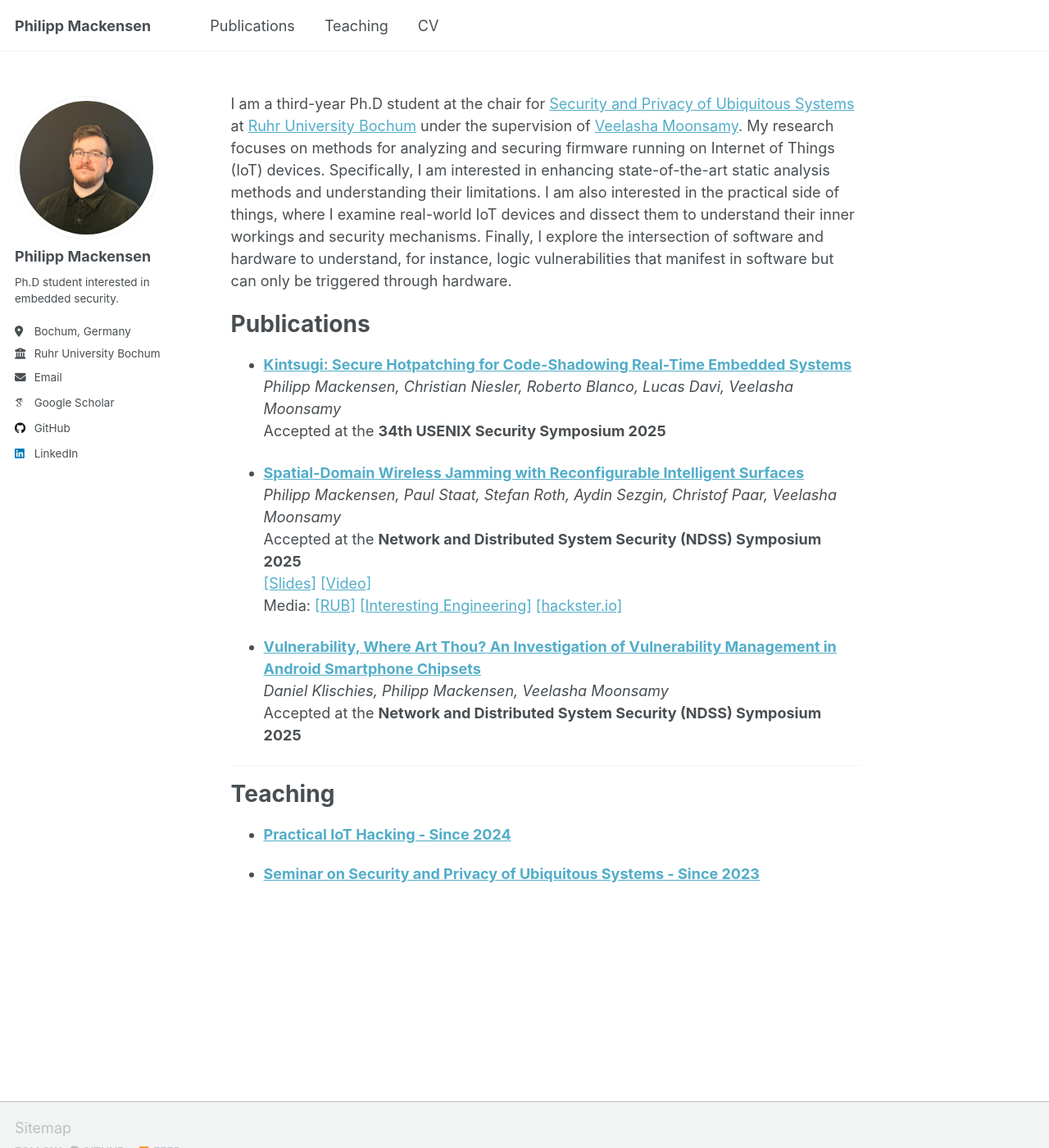
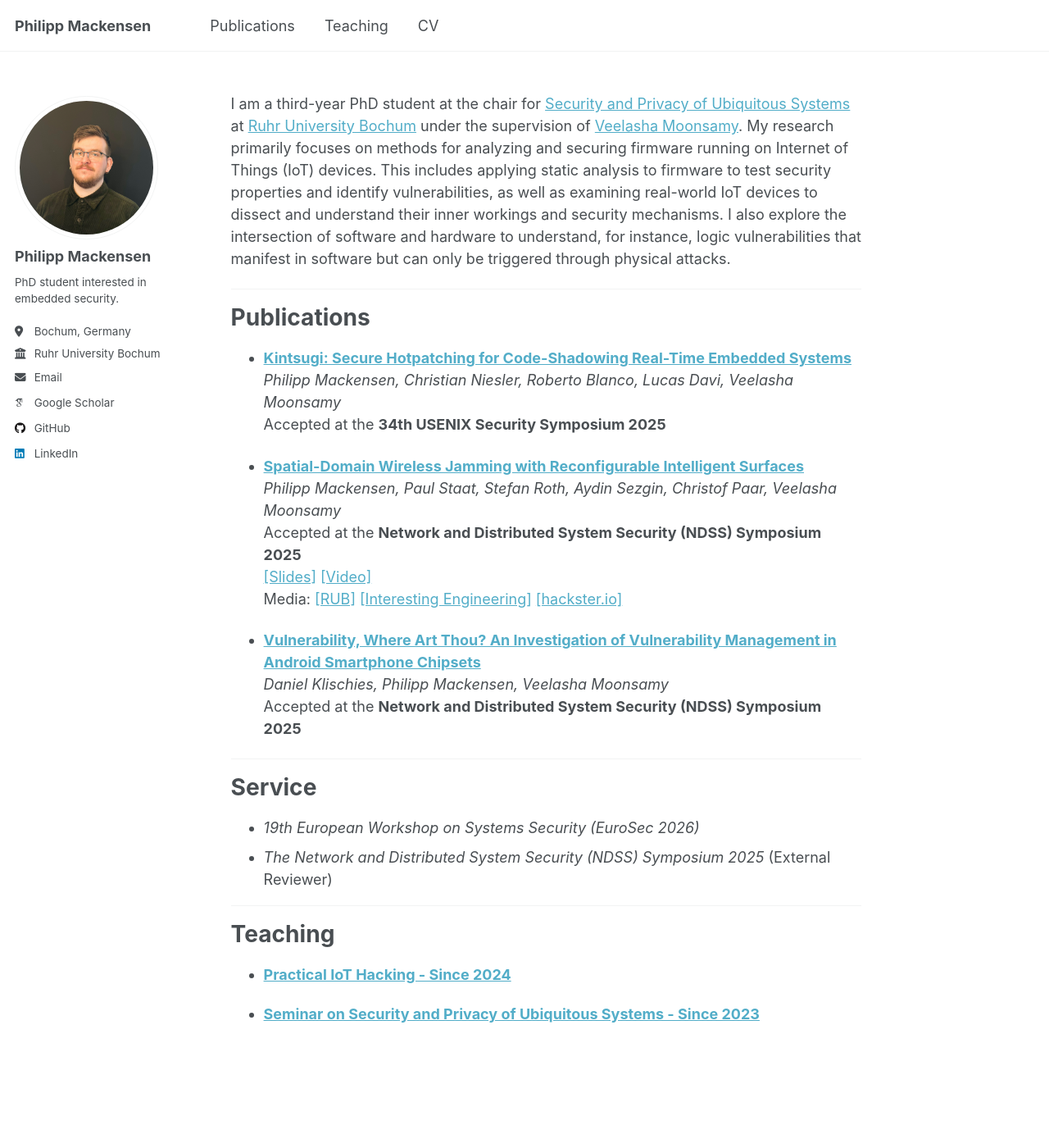
Before and after one commit to pmackensen/pmackensen.github.io, a Jekyll site: the page built from _pages/about.md, in a window 1280 px wide and 1400 px high. Shown: the whole window at 82% size. Built offline with Jekyll 4.4.1, drawn with Linux system fonts in a browser that asks for light colours; some web fonts are replaced; a script that is not in the unit is left out.

Commit message:
site update

```diff
--- a/_config.yml
+++ b/_config.yml
@@ -26,7 +26,7 @@
   avatar           : "profile.png"
   name             : "Philipp Mackensen"
   pronouns         : # example: "she/her"
-  bio              : "Ph.D student interested in embedded security."
+  bio              : "PhD student interested in embedded security."
   location         : "Bochum, Germany"
   employer         : "Ruhr University Bochum"
   uri              : # URL
--- a/_pages/about.md
+++ b/_pages/about.md
@@ -7,7 +7,9 @@
   - /about.html
 ---
 
-I am a third-year Ph.D student at the chair for [Security and Privacy of Ubiquitous Systems](https://informatik.rub.de/ubisys/) at [Ruhr University Bochum](https://www.ruhr-uni-bochum.de/en) under the supervision of [Veelasha Moonsamy](https://veelasha.org/). My research focuses on methods for analyzing and securing firmware running on Internet of Things (IoT) devices. Specifically, I am interested in enhancing state-of-the-art static analysis methods and understanding their limitations. I am also interested in the practical side of things, where I examine real-world IoT devices and dissect them to understand their inner workings and security mechanisms. Finally, I explore the intersection of software and hardware to understand, for instance, logic vulnerabilities that manifest in software but can only be triggered through hardware.
+I am a third-year PhD student at the chair for [Security and Privacy of Ubiquitous Systems](https://informatik.rub.de/ubisys/) at [Ruhr University Bochum](https://www.ruhr-uni-bochum.de/en) under the supervision of [Veelasha Moonsamy](https://veelasha.org/). My research primarily focuses on methods for analyzing and securing firmware running on Internet of Things (IoT) devices. This includes applying static analysis to firmware to test security properties and identify vulnerabilities, as well as examining real-world IoT devices to dissect and understand their inner workings and security mechanisms. I also explore the intersection of software and hardware to understand, for instance, logic vulnerabilities that manifest in software but can only be triggered through physical attacks.
+
+---
 
 # Publications
 
@@ -27,6 +29,12 @@
 
 ---
 
+# Service
+* *19th European Workshop on Systems Security (EuroSec 2026)*
+* *The Network and Distributed System Security (NDSS) Symposium 2025* (External Reviewer)
+
+---
+
 # Teaching
 
   <ul>{% for post in site.teaching reversed %}
```
Also changed, not shown: assets/js/_main.js (+1 -90 lines).
